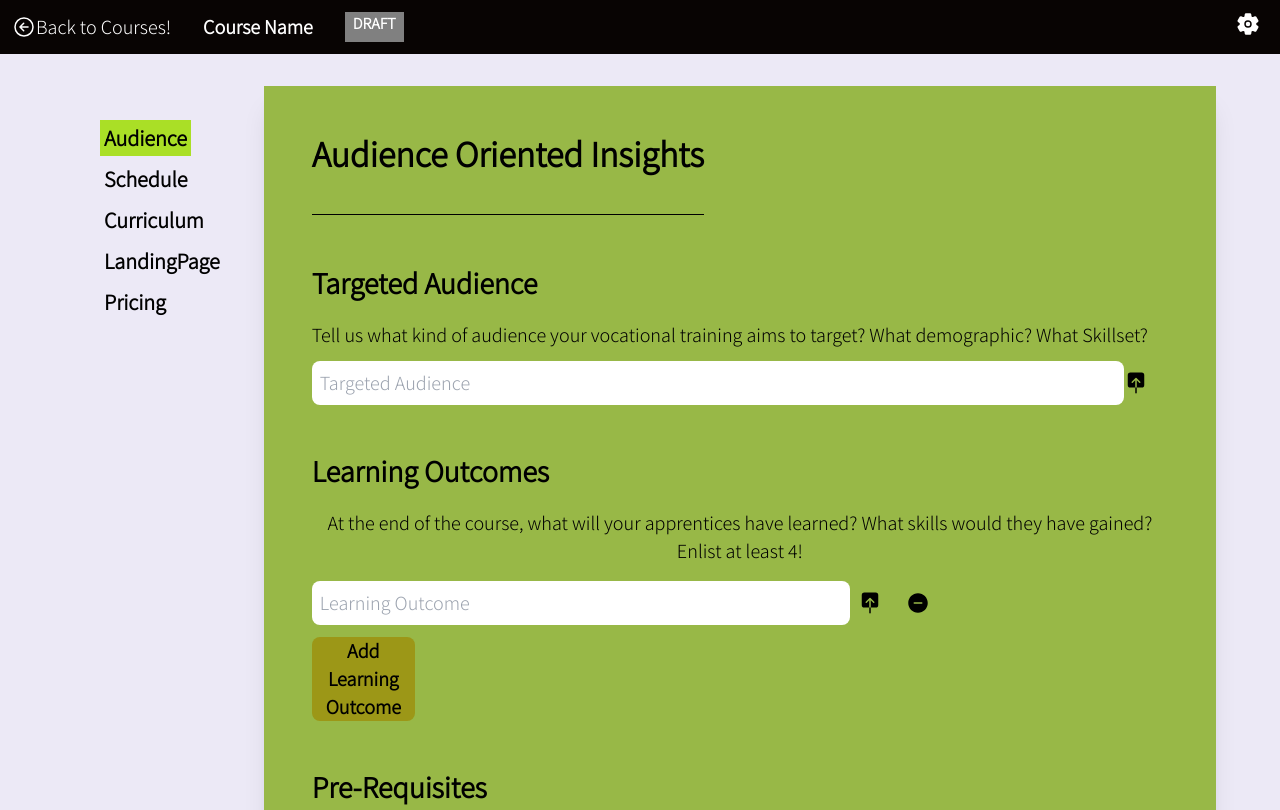
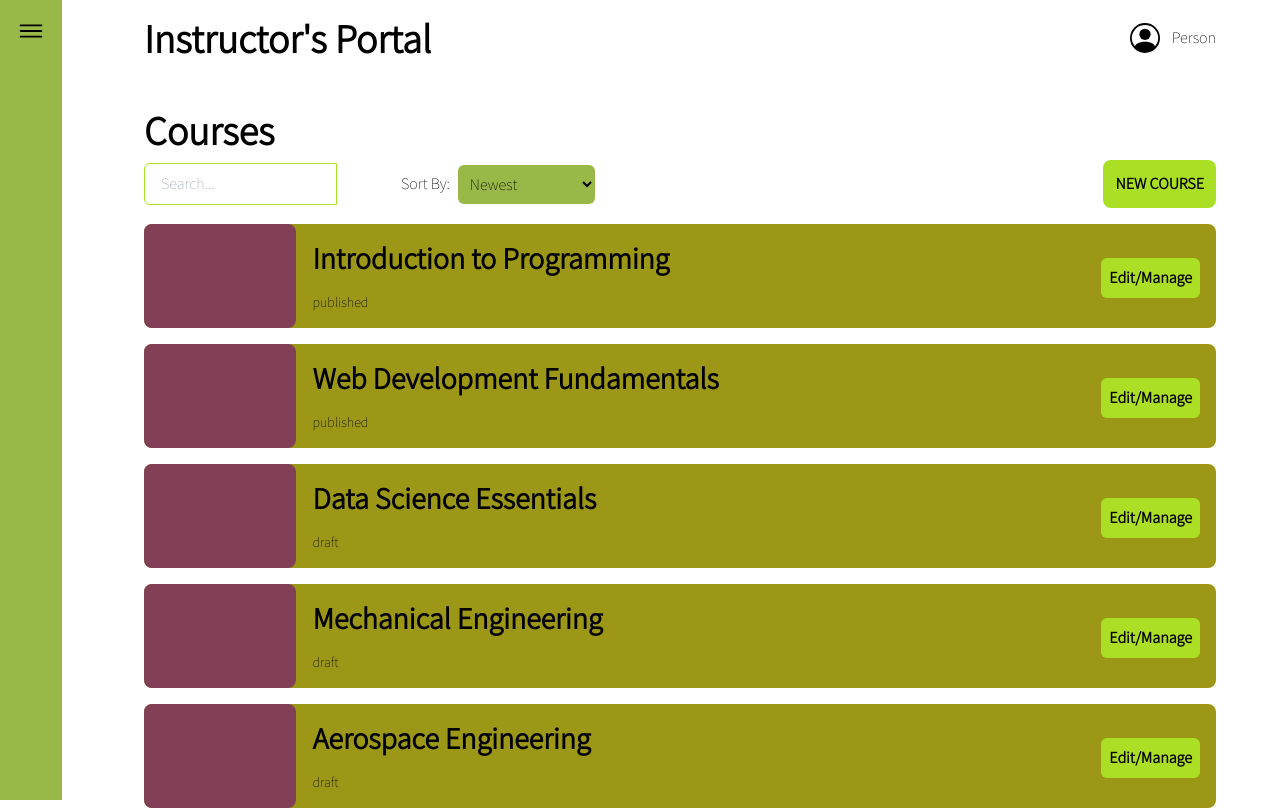
Before and after one commit to ApprenticeEngage/apprentice-mentor-interface, a React (Vite) app: page / in a window 1280 px wide. Shown: the top 810 px of the page. Built offline with nearby package versions, Linux system fonts and the light colour scheme.

Commit message:
changes to home page

```diff
--- a/src/App.tsx
+++ b/src/App.tsx
@@ -6,7 +6,7 @@ function App() {
 
   return (
     <>
-     <CourseEdit/>
+     <Home/>
     </>
   )
 }
--- a/src/components/Home/CourseTile.tsx
+++ b/src/components/Home/CourseTile.tsx
@@ -8,7 +8,7 @@ type CourseTileProps = {
 
 const CourseTile: React.FC<CourseTileProps> = ({ title, status }) => {
   return (
-    <div className="flex bg-card-dark w-full text-white rounded-lg mb-4">
+    <div className="flex bg-card-dark w-full text-text rounded-lg mb-4">
       <div className="banner rounded-lg bg-temp w-2/12"></div>
       <div className="text-center p-4 flex justify-between items-center w-full">
         <div className="flex flex-col items-start">
@@ -16,7 +16,7 @@ const CourseTile: React.FC<CourseTileProps> = ({ title, status }) => {
           <span className="mr-2 text-sm font-thin">{status}</span>
         </div>
         <div className="mt-2">
-          <button className="bg-accent text-white p-2 mb-1 rounded-md font-extrabold">
+          <button className="bg-accent text-text p-2 mb-1 rounded-md font-extrabold">
             Edit/Manage
           </button>
         </div>
```
